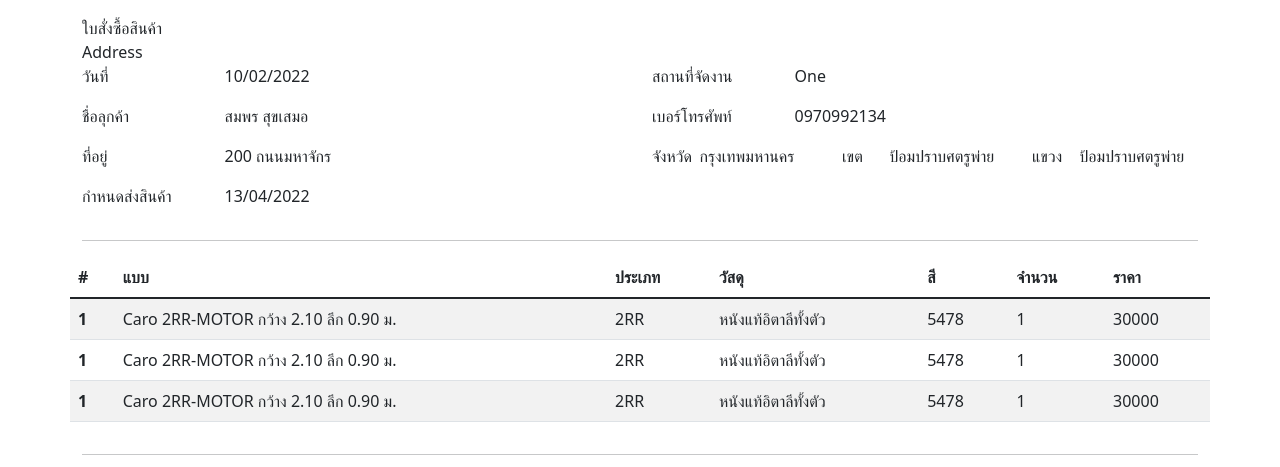
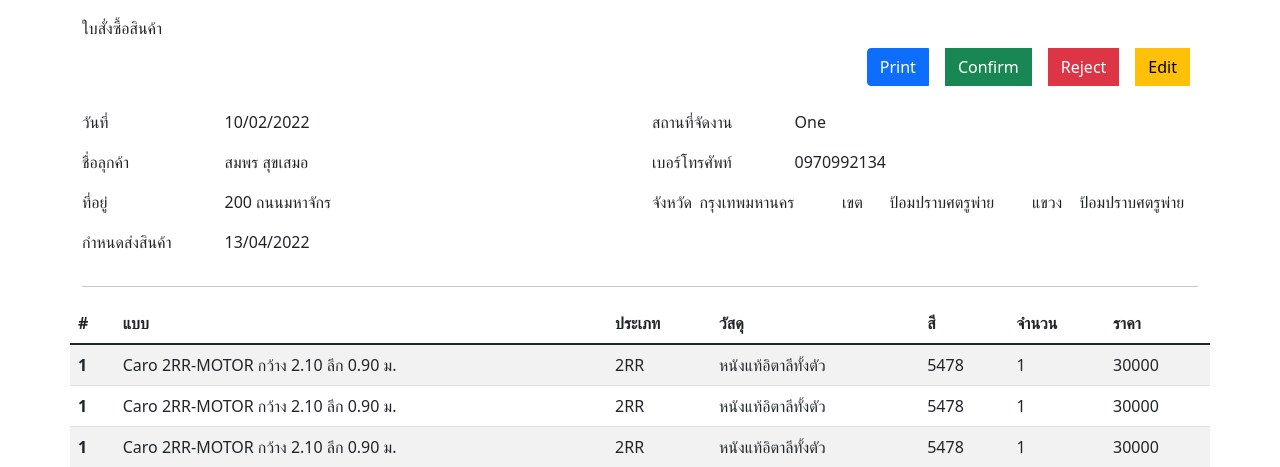
Before and after one commit to toppyishappy/furtniture_crm, a Django app: page /purchase-order/1 in a window 1280 px wide. Shown: the part 56-523 px from the top of the page. Run offline with Django 3.2, Linux system fonts and the light colour scheme; the visitor is signed in with stand-in values (Sample User, id 1).

Commit message:
update modal button detail and edit page

```diff
--- a/templates/core/purchase-order-detail.html
+++ b/templates/core/purchase-order-detail.html
@@ -1,7 +1,97 @@
 {% extends 'base.html' %}
 {% block content %}
+
+<div class="modal fade" id="myModal_Confirm">
+    <div class="modal-dialog">
+        <div class="modal-content">
+
+            <!-- Modal Header -->
+            <div class="modal-header">
+            <h4 class="modal-title">อนุมัติข้อมูล</h4>
+            <button type="button" class="btn-close" data-bs-dismiss="modal"></button>
+            </div>
+
+            <!-- Modal body -->
+            <div class="modal-body">
+            ยืนยันข้อมูลการอนุมัติข้อมูล ?
+            </div>
+
+            <!-- Modal footer -->
+            <div class="modal-footer">
+            <button type="button" class="btn btn-danger" data-bs-dismiss="modal">ยกเลิก</button>
+            <button type="button" class="btn btn-primary button-shadow" data-bs-dismiss="modal" >ยืนยัน</button>
+            </div>
+
+        </div>
+    </div>
+  </div>
+
+  <div class="modal fade" id="myModal_Reject">
+    <div class="modal-dialog">
+        <div class="modal-content">
+
+            <!-- Modal Header -->
+            <div class="modal-header">
+            <h4 class="modal-title">ไม่อนุมัติข้อมูล</h4>
+            <button type="button" class="btn-close" data-bs-dismiss="modal"></button>
+            </div>
+
+            <!-- Modal body -->
+            <div class="modal-body">
+            ปฏิเสธการอนุมัติข้อมูล ?
+            </div>
+
+            <!-- Modal footer -->
+            <div class="modal-footer">
+            <button type="button" class="btn btn-danger" data-bs-dismiss="modal">ยกเลิก</button>
+            <button type="button" class="btn btn-primary button-shadow" data-bs-dismiss="modal" >ยืนยัน</button>
+            </div>
+
+        </div>
+    </div>
+  </div>
+
+  <div class="modal fade" id="myModal">
+    <div class="modal-dialog">
+        <div class="modal-content">
+
+            <!-- Modal Header -->
+            <div class="modal-header">
+            <h4 class="modal-title">อนุมัติข้อมูล</h4>
+            <button type="button" class="btn-close" data-bs-dismiss="modal"></button>
+            </div>
+
+            <!-- Modal body -->
+            <div class="modal-body">
+            ยืนยันข้อมูลการอนุมัติข้อมูล ?
+            </div>
+
+            <!-- Modal footer -->
+            <div class="modal-footer">
+            <button type="button" class="btn btn-danger" data-bs-dismiss="modal">ยกเลิก</button>
+            <button type="button" class="btn btn-primary button-shadow" data-bs-dismiss="modal" >ยืนยัน</button>
+            </div>
+
+        </div>
+    </div>
+  </div>
+
     <div>ใบสั่งซื้อสินค้า</div>
-    <div>Address</div>
+    <div class="d-flex justify-content-end mb-3">
+        <div class="btn-group">
+            <button type="button" class="btn btn-primary m-2">Print</button>
+            <button type="button" class="btn btn-success m-2 " data-bs-toggle="modal" data-bs-target="#myModal_Confirm">Confirm</button>
+            <button type="button" class="btn btn-danger m-2" data-bs-toggle="modal" data-bs-target="#myModal_Reject">Reject</button>
+            <button type="button" class="btn btn-warning m-2" onclick="RedirectEditPage()">Edit</button>
+            <ul class="dropdown-menu">
+            <li><a class="dropdown-item" href="#">Action</a></li>
+            <li><a class="dropdown-item" href="#">Another action</a></li>
+            <li><a class="dropdown-item" href="#">Something else here</a></li>
+            <li><hr class="dropdown-divider"></li>
+            <li><a class="dropdown-item" href="#">Separated link</a></li>
+            </ul>
+        </div>
+    </div>
     <!-- user information -->
     <div class="row">
         <div class="col-6">
@@ -182,3 +272,12 @@
         </div>
     </div>
 {% endblock %}
+{% block script %}
+<script>
+    function RedirectEditPage(){
+    const urlParams = new URLSearchParams(window.location.search);
+    const htmla = window.location.hostname;
+    window.location.href = `/purchase-order/edit/1`
+  }
+</script>
+{% endblock %}
--- a/templates/core/purchase-order-edit.html
+++ b/templates/core/purchase-order-edit.html
@@ -3,9 +3,6 @@
     <div>ใบสั่งซื้อสินค้า</div>
     <!-- status section -->
     <div class="d-flex justify-content-end mb-3">
-        <button type="button" class="btn btn-primary m-2">Print</button>
-        <button type="button" class="btn btn-success m-2">Confirm</button>
-        <button type="button" class="btn btn-danger m-2">Reject</button>
         <div class="btn-group">
             <button type="button" class="btn btn-secondary dropdown-toggle" data-bs-toggle="dropdown" aria-expanded="false">
             Status
```
